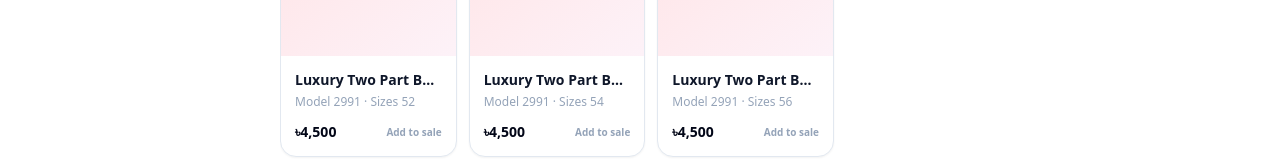
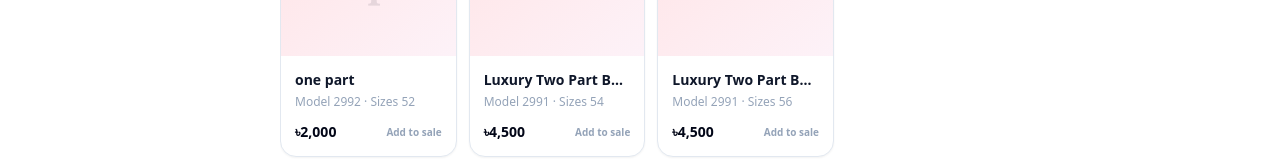
Before and after one commit to smprogranmer/NIBH_POS, a React (Vite) app: page /sales in a window 1280 px wide. Shown: the part 380-540 px from the top of the page. Built offline with nearby package versions, Linux system fonts and the light colour scheme.

Commit message:
Update Sales.jsx

```diff
--- a/src/pages/Sales.jsx
+++ b/src/pages/Sales.jsx
@@ -7,9 +7,9 @@ import QuickSaleModel from "../components/QuickSaleModel";
 const initialProducts = [
   {
     id: 1,
-    name: "Luxury Two Part Borka",
-    model: "2991",
-    price: 4500,
+    name: "one part ",
+    model: "2992",
+    price: 2000,
     stock: { 52: 2, 54: 3, 56: 4 },
     sizes: [52],
     tone: "from-rose-100 to-pink-50",
```
